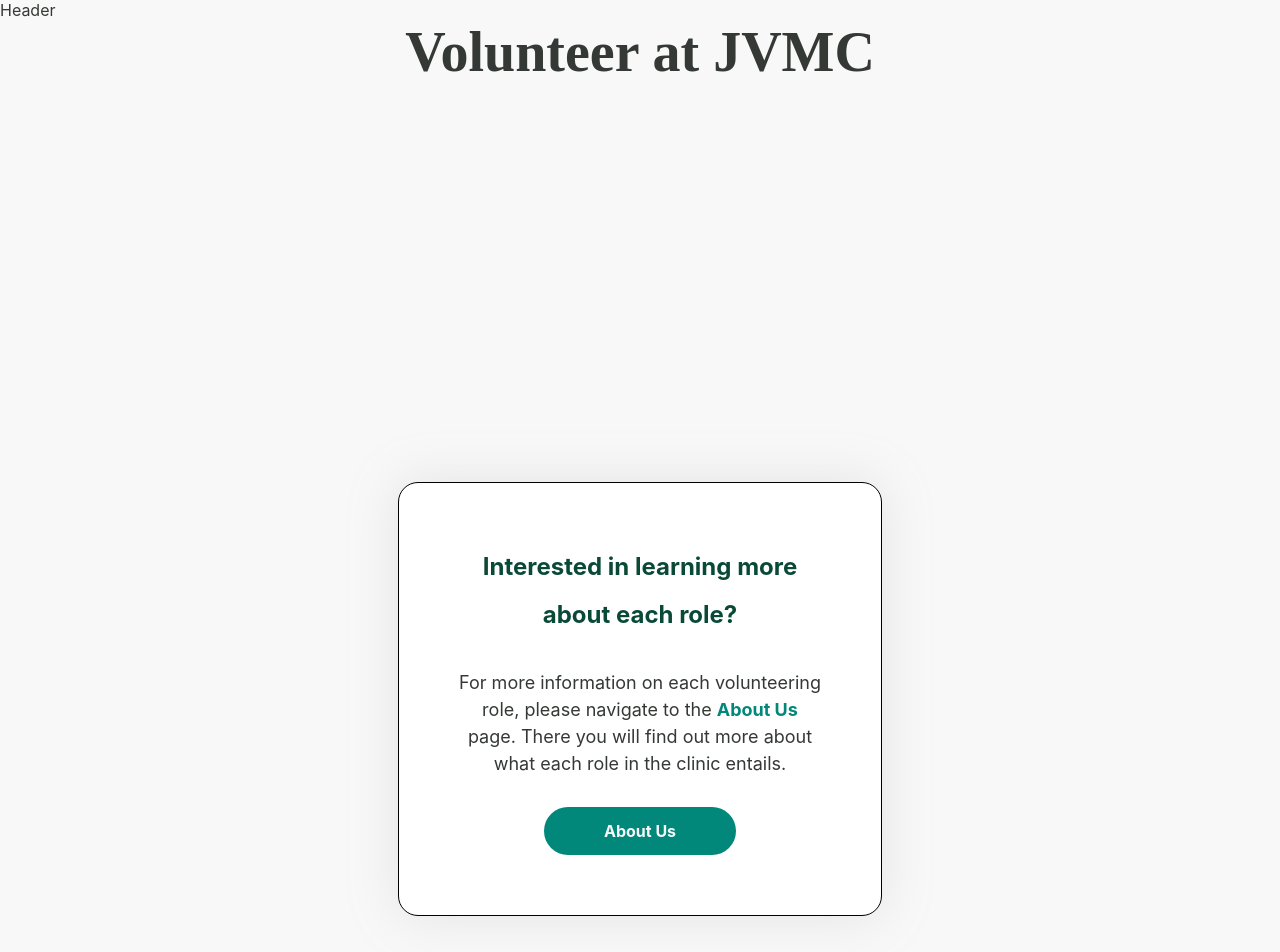
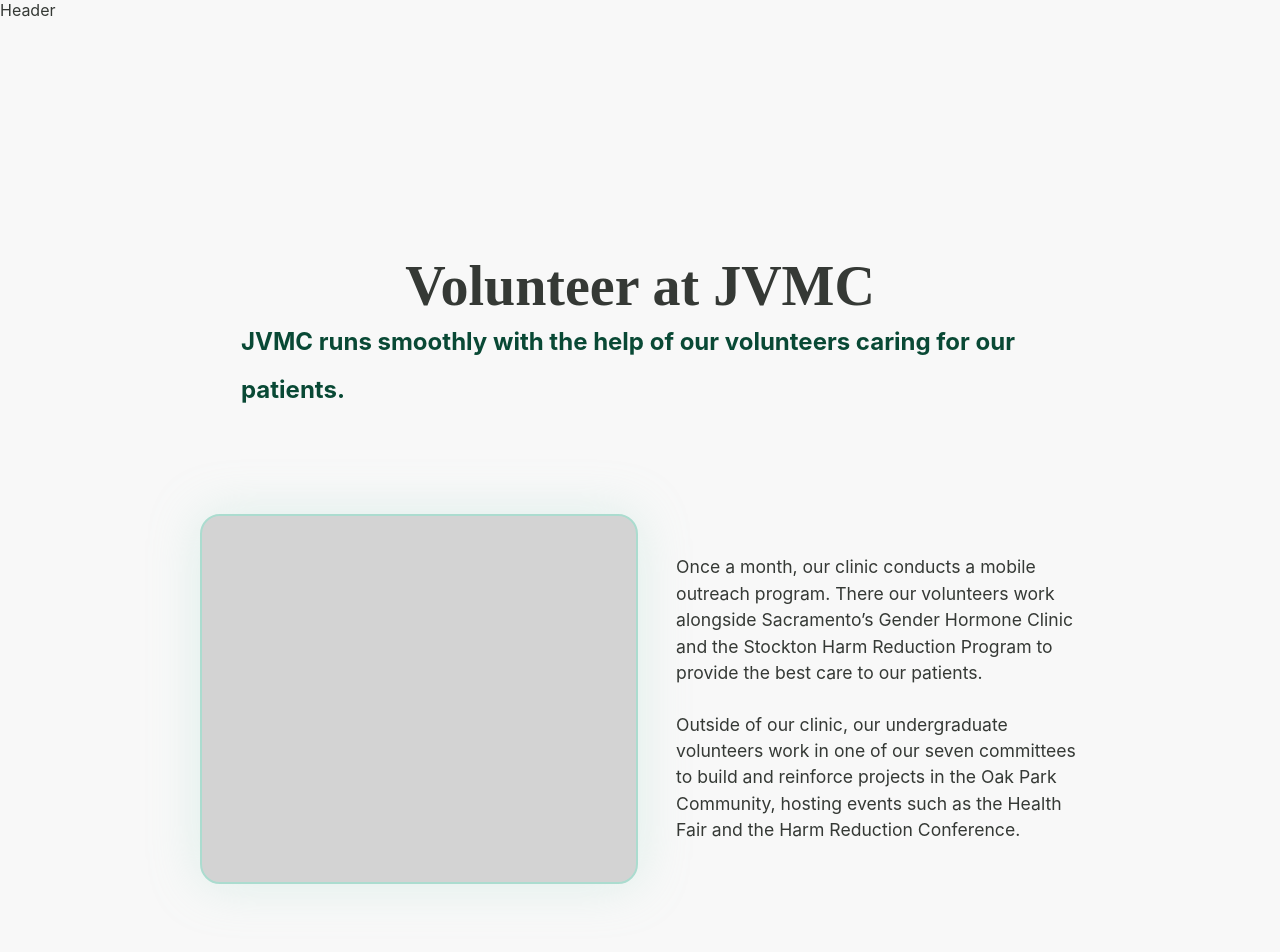
Before and after one commit to include-davis/jvmc, a Next.js app: page /volunteer in a window 1280 px wide. Shown: the top 952 px of the page. Built offline with nearby package versions, Linux system fonts and the light colour scheme.

Commit message:
finished layout for top and bottom. TODO: add image, button, clean code

```diff
--- a/app/(pages)/_data/volunteer.json
+++ b/app/(pages)/_data/volunteer.json
@@ -1,6 +1,11 @@
 {
+    "Title": "Volunteer at JVMC",
+    "subTitle": "JVMC runs smoothly with the help of our volunteers caring for our patients.",
+    "intro_1": "Once a month, our clinic conducts a mobile outreach program. There our volunteers work alongside Sacramento’s Gender Hormone Clinic and the Stockton Harm Reduction Program to provide the best care to our patients.",
+    "intro_2": "Outside of our clinic, our undergraduate volunteers work in one of our seven committees to build and reinforce projects in the Oak Park Community, hosting events such as the Health Fair and the Harm Reduction Conference." ,
+
+
     "bottom_title": "Interested in learning more about each role?",
-    "Title": "Volunteer at JVMC",
     "bottom_button": "About Us",
     "bottom_text": "For more information on each volunteering role, please navigate to the <span className={styles.aboutUs}>About Us</span> page. There you will find out more about what each role in the clinic entails."
 }
--- a/app/(pages)/volunteer/page.jsx
+++ b/app/(pages)/volunteer/page.jsx
@@ -7,6 +7,15 @@ export default function Volunteer() {
     return (
       <main>
         <h1 className={styles.title}>{text_data.Title}</h1>
+        <h4 className={styles.sub_title}>{text_data.subTitle}</h4>
+
+        <div className={styles.opening}>
+          <div className={styles.landing_photo}></div>
+          <div className={styles.intro}>
+            <p>{text_data.intro_1}</p>
+            <p>{text_data.intro_2}</p>
+          </div>
+        </div>
 
         <div className={styles.learn_more}>
           <h1 className={styles.header}>{text_data.bottom_title}</h1>
--- a/app/(pages)/volunteer/page.module.scss
+++ b/app/(pages)/volunteer/page.module.scss
@@ -5,8 +5,51 @@
     flex-direction: column;
     align-items:center;
 
+    height: auto;
+    margin: 234px 241px 0px;
 
 }
+.sub_title{
+    display: flex;
+    flex-direction: column;
+    align-items:center;
+
+    height:auto;
+    margin: 0px 241px;
+}
+
+.opening{
+    display: flex;
+    flex-direction: row;
+    align-items: center;
+    column-gap: 38px;
+
+    margin: 100px 200px 0px;
+}
+.landing_photo{
+    width: 521px;
+    height: 370px;
+
+    border-radius: 20px;
+    border: var(--mint-border);
+    border: 2px solid var(--mint);
+
+    background: lightgray 50% / cover no-repeat;
+
+    /* mint-drop-shadow, not same as globals var */
+    box-shadow: 0px 0px 50px 0px rgba(171, 220, 207, 0.35);
+}
+.intro{
+    display: flex;
+    flex-direction: column;
+    align-items: center;
+    row-gap: 25px;
+
+    width: 481px;
+}
+
+
+
 .learn_more{
     border: 1px solid black; /*DELETE once done*/
     margin: 398px;
@@ -14,7 +57,7 @@
     border-radius: 20px;
 
     display: flex;
-    box-shadow: 0px 0px 50px 0px rgba(173, 173, 173, 0.25);
+    box-shadow: var(--drop-shadow);
     flex-direction: column;
     row-gap: 30px;
     padding: 60px;
```
